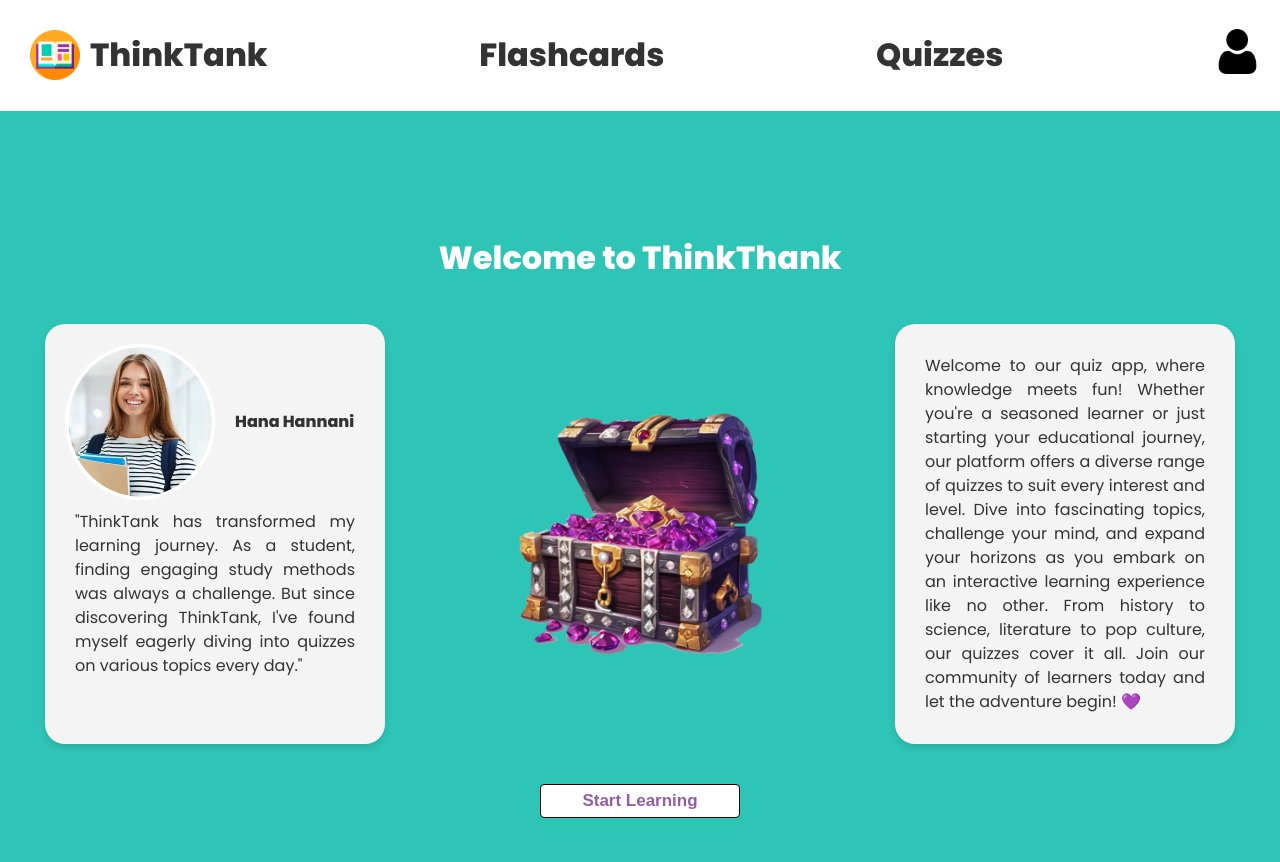
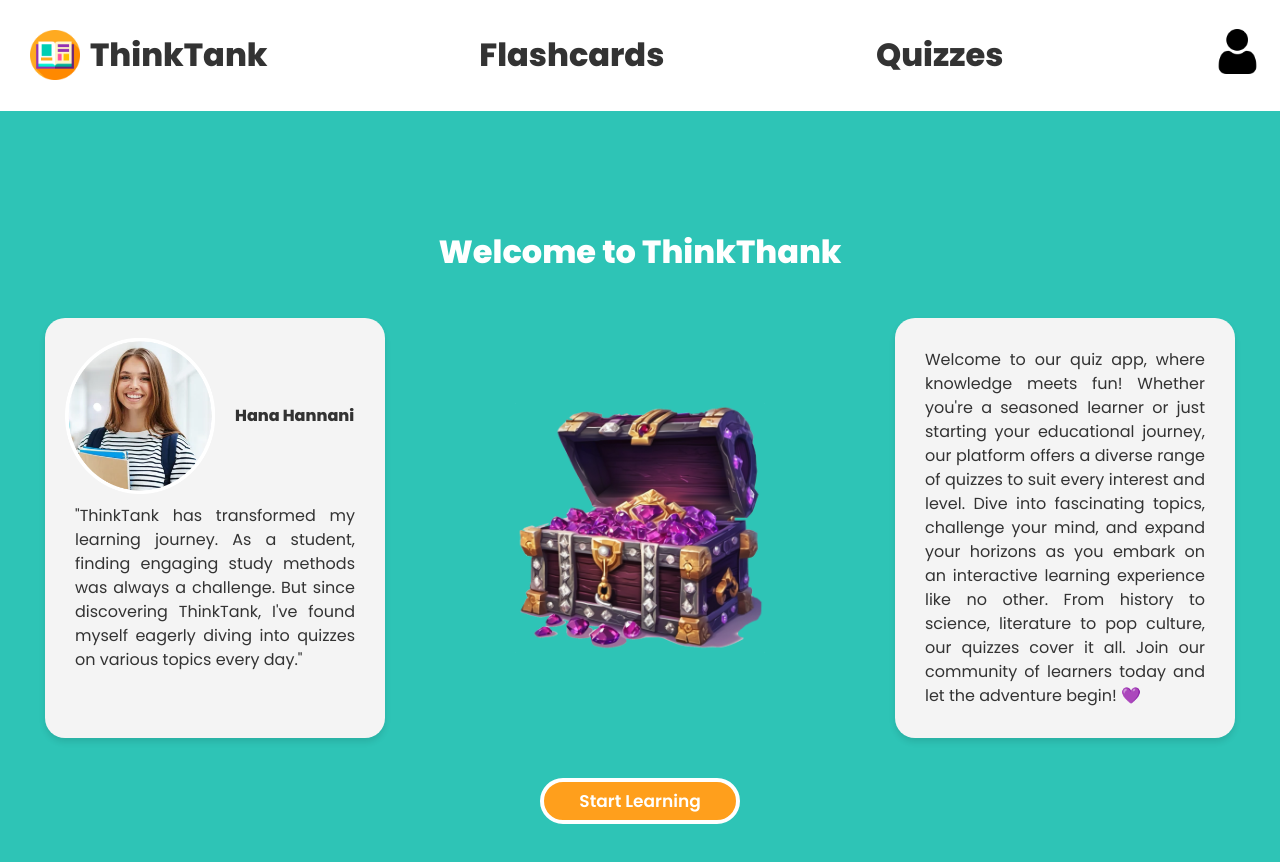
Before and after one commit to DeFactin/ThinkTank, a React (Create React App) app in the folder frontend/: page / in a window 1280 px wide. Shown: the top 862 px of the page. Built offline with nearby package versions, Linux system fonts and the light colour scheme.

Commit message:
modifying button

```diff
--- a/frontend/src/index.css
+++ b/frontend/src/index.css
@@ -115,20 +115,20 @@ header .title .logo {
 }
 
 .custom-button {
-  background-color: #ffffff;
-  border: 1px solid #000000;
-  color: #955CA6;
+  background-color: var(--orange);
+  font-family: 'Poppins';
+  border: 4px solid white;
+  color: #fff;
   font-weight: 600;
   padding: 6px 12px;
-  border-radius: 0.25rem;
+  border-radius: 5rem;
   width: 200px; /* Adjusted for better centering */
   transition: background-color 0.2s, color 0.2s;
   font-size: 17px;
 }
 
 .custom-button:hover {
-  background-color: #923095;
-  color: #ffffff;
+  background-color: var(--lightOrange);
 }
 
 .Wrapper {
```
